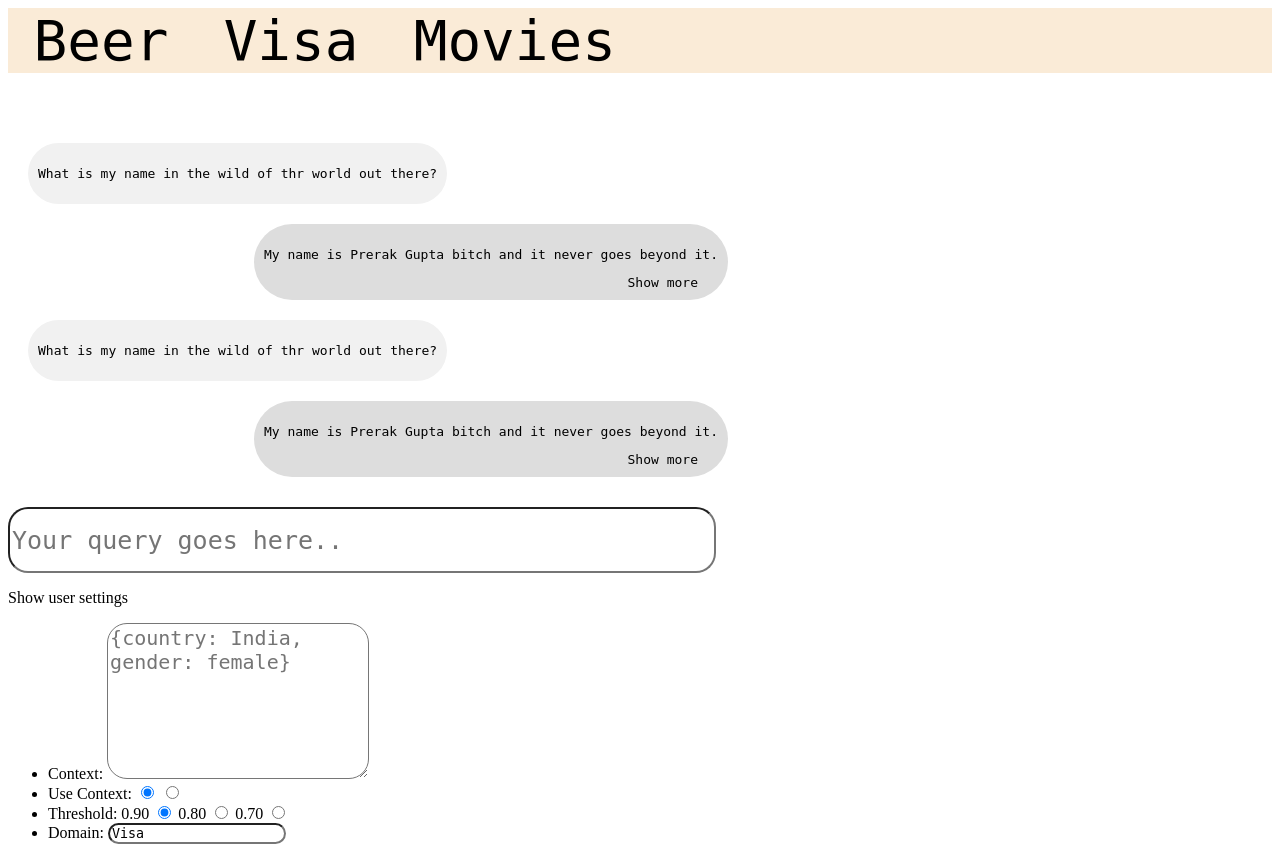
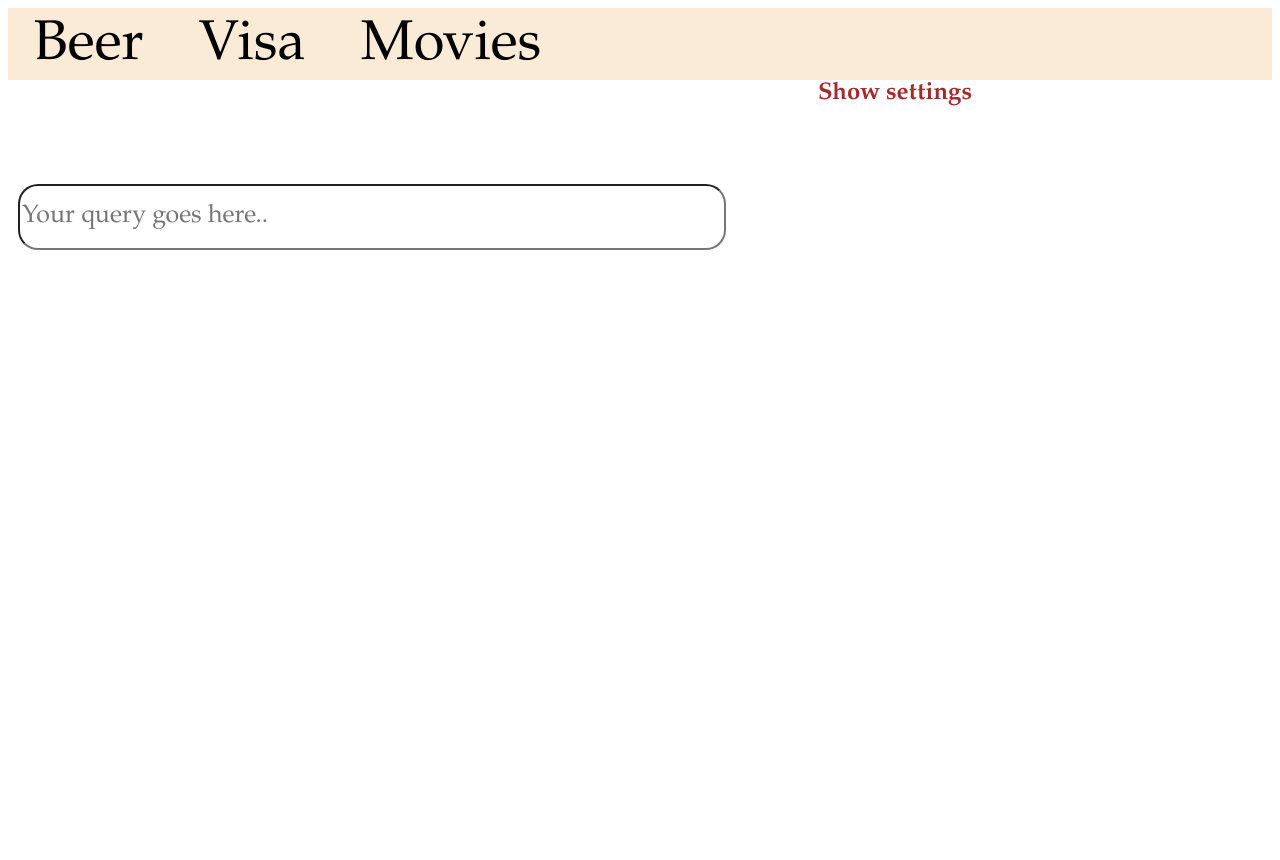
Before and after one commit to prerakgupta/soochna, a Flask app: page /chat in a window 1280 px wide. After the commit the page ends 250 px from the top, so only its background shows below. Run offline with Flask 2, Linux system fonts and the light colour scheme.

Commit message:
more work done

```diff
--- a/server.py
+++ b/server.py
@@ -13,12 +13,13 @@ def chat():
   return render_template('index.html', domains=domains)
 
 
-@app.route('/response')
+@app.route('/response', methods=["POST"])
 def query_response():
   print(request.form)
   return({
-    "name": "Prerak",
-    "class": "WS"
+    "data": "Finally it works",
+    "modal_id": 12,
+    "success": True
     })
 
 if __name__ == "__main__":
--- a/static/css/app.css
+++ b/static/css/app.css
@@ -13,11 +13,18 @@ li.nav_bar {
 a{
   text-decoration: none;
   color: black;
-  /*padding: 2vw;*/
-  font-family: monospace;
+  font-family: 'Garamond', 'Georgia', serif;
 }
-a:hover{
+
+.nav_bar a:hover, .show_more a:hover{
   background-color: #C6E9FF;
+}
+
+a.setting_links {
+  font-family: 'Garamond', 'Georgia', serif;
+  font-size: 24px;
+  color: brown;
+  font-weight: bold;
 }
 
 nav{
@@ -25,7 +32,7 @@ nav{
 }
 
 input {
-  font-family: monospace;
+  font-family: 'Garamond', 'Georgia', serif;
   border-radius: 20px;
 }
 
@@ -33,30 +40,41 @@ input.chat_input{
   height: 60px;
   width: 700px;
   margin-top: 20px;
+  margin-left: 10px;
   font-size: 25px;
 }
 
 .context_input {
-  font-family: monospace;
+  font-family: 'Garamond', 'Georgia', serif;
   border-radius: 20px;
   height: 150px;
-  widows: 350px;
+  width: 350px;
   font-size: 20px;
+  margin-left: 25px;
+  text-align:center;
+  line-height: 40px;
 }
 
 .message {
-  font-family: monospace;
-  font-size: 13px;
+  font-family: 'Garamond', 'Georgia', serif;
+  font-size: 15px;
+}
+
+.bot_message .message {
+  padding-right: 30px;
+}
+
+.user_message .message {
+  padding-left: 30px;
 }
 
 .user_message {
   background-color: #f1f1f1;
   border-radius: 5px;
-  padding: 10px;
+  padding: 8px;
   margin: 10px 0;
-  float: left;
-  display: block;
-  border-radius: 40px;
+  border-radius: 30px;
+  text-align: left;
 }
 
 .user_message::after {
@@ -68,10 +86,10 @@ input.chat_input{
 .bot_message {
   border-color: #ccc;
   background-color: #ddd;
-  padding: 10px;
-  margin: 10px 0;
-  float: right;
+  padding: 8px;
+  margin: 0 0;
   border-radius: 40px;
+  text-align: right;
 }
 
 .bot_message::after {
@@ -81,10 +99,12 @@ input.chat_input{
 }
 
 .chat_area {
-  height: auto;
+  max-height: 400px;
   width: 700px;
   padding: 20px 20px;
   margin-top: 40px;
+  margin-left: 10px;
+  overflow-y:auto
 }
 
 .show_more {
@@ -92,5 +112,46 @@ input.chat_input{
   margin-right: 20px;
 }
 
-  /*padding: 10px;
-  margin: 10px 0;*/
+.settings {
+  margin-left: 60px;
+}
+
+.label_text {
+  font-family: 'Garamond', 'Georgia', serif;
+  font-size: 18px;
+}
+
+.error {
+  color: darkred;
+  font-family: 'Garamond', 'Georgia', serif;
+  font-size: 16px;
+  text-align: center;
+}
+
+.modal_class {
+  position: fixed;
+  text-align: center;
+  height: 50%;
+  width: 50%;
+  top: 18%;
+  left: 45%;
+  z-index: 11111;
+}
+
+.modal_content {
+  background-color: #fff;
+  box-shadow: 10px 10px 60px #555;
+  max-width: 550px;
+  min-height: 250px;
+  padding: 15px 5%;
+  margin-top: 10%;
+  margin-left: 25%
+}
+
+.popup_close_button {
+  position: relative;
+  top: -60px;
+  right: -25px;
+  font-size: 20px;
+  float: right;
+}
--- a/templates/index.html
+++ b/templates/index.html
@@ -3,7 +3,7 @@
 <head>
     <title>My Webpage</title>
     <script type="text/javascript" src="//code.jquery.com/jquery-3.5.1.min.js"></script>
-    <script type="text/javascript" src="{{ url_for('static', filename='js/app.js') }}"></script>
+    <script type="text/javascript" src="{{ url_for('static', filename='app.js') }}"></script>
     <link rel= "stylesheet" type= "text/css" href= "{{ url_for('static', filename='css/app.css') }}">
 </head>
 <body>
@@ -17,54 +17,145 @@
       </nav>
     </div>
 
-    <div>
+    <div id="error_div">
+    </div>
 
-      <div class="chat_area" >
-        <div class="user_message" >
-          <p class="message">What is my name in the wild of thr world out there?</p>
+    <div style="display: flex;">
+      <div>
+        <div class="chat_area" style="display: inline-grid;">
         </div>
-        <div class="bot_message" >
-          <p class="message">My name is Prerak Gupta bitch and it never goes beyond it.</p>
-          <span class="show_more message"><a href="#">Show more</a></span>
-        </div>
-        <div class="user_message" >
-          <p class="message">What is my name in the wild of thr world out there?</p>
-        </div>
-        <div class="bot_message" >
-          <p class="message">My name is Prerak Gupta bitch and it never goes beyond it.</p>
-          <span class="show_more message"><a href="#">Show more</a></span>
+        <div>
+          <input type="input" id="input_query" class="chat_input" onkeypress="onQueryChange();" placeholder="Your query goes here.."></input>
         </div>
       </div>
-      <div class="input_query">
-        <input type="input" class="chat_input" placeholder="Your query goes here.."></input>
-      </div>
 
-      <div>
-        <p> Show user settings</p>
-        <form id="query_settings" action="#" method="post">
-          <ul>
-              <li>
-                <label for="context">Context:</label>
-                <textarea class="context_input" placeholder="{country: India, gender: female}"></textarea>
-              </li>
-              <li>
-                <label for="use_context">Use Context:</label>
-                <input type="radio" id="123" name="use_context" value="true" checked>
-                <input type="radio" id="123" name="use_context" value="flase">
-              </li>
-              <li>
-                <label for="threshold">Threshold:</label>
-                0.90 <input type="radio" name="thresh" value="0.90" checked>
-                0.80 <input type="radio" name="thresh" value="0.80">
-                0.70 <input type="radio" name="thresh" value="0.70">
-              </li>
-              <li>
-                <label for="context">Domain: </label>
-                <input type="text" value="Visa" class="field left" readonly>
-              </li>
-            </ul>
+      <div class="settings">
+        <div style="display: flex">
+          <a href="#" class="setting_links" id="show_settings"> Show settings</a>
+          <a href="#" class="setting_links" id="hide_settings" style="display: none; float: right"> Hide settings</a>
+        </div>
+        <form id="all_settings" action="#" style="display: none">
+            <div style="display: flex; align-items: center; margin-top: 20px">
+              <label class="label_text" for="context">Context:</label>
+              <textarea class="context_input" name="context" placeholder="{country: India, gender: female}"></textarea>
+            </div>
+            <div style="margin-top: 20px">
+              <label class="label_text" for="use_context">Use Context:</label>
+              <input type="radio" id="1" name="use_context" value=1 checked> T
+              <input type="radio" id="2" name="use_context" value=0 > F
+            </div>
+            <div style="margin-top: 20px">
+              <label class="label_text" for="threshold">Threshold:</label>
+              <input type="radio" name="thresh" value="0.90" checked>0.90
+              <input type="radio" name="thresh" value="0.80">0.80
+              <input type="radio" name="thresh" value="0.70">0.70
+            </div>
+            <div style="margin-top: 20px">
+              <label class="label_text" for="domain">Domain: </label>
+              <input type="text" name="domain" value="Visa" style="border-radius: 0px" class="label_text" readonly>
+            </div>
         </form>
       </div>
     </div>
+
+    <div id="more_info">
+    </div>
+
+    <script type="text/javascript">
+      function getFormData(){
+        var form = $("#all_settings")
+        var unindexed_array = form.serializeArray();
+        var indexed_array = {};
+
+        $.map(unindexed_array, function(n, i){
+            indexed_array[n['name']] = n['value'];
+        });
+
+        indexed_array['query'] = $("#input_query")[0].value;
+        return indexed_array;
+      }
+
+      function getResponse(){
+        var formData = getFormData();
+        return "This is the answer";
+      }
+
+      function addUserQueryToDiv(query){
+        $(".chat_area").append("<div class='user_message'><p class='message'>"+query+"</p></div>");
+      }
+
+      function addBotResponseToDiv(resp){
+        $(".chat_area").append("<div class='bot_message'><p class='message'>"+resp+"</p><span class='show_more message'><a href='#'>Show more</a></span></div>");
+      }
+
+      function showError(error_message){
+        $("#error_div").append("<p class='error'>"+error_message+"</p>")
+        $("#error_div").show()
+        setTimeout(function(){
+          $("#error_div").hide()
+          $("#error_div").html('')
+        }, 3000)
+      }
+
+      function onQueryChange(event){
+        var key = window.event.keyCode;
+        if (key === 13) {
+          var user_query = $("#input_query")[0].value;
+          if (user_query.length > 5){
+            $("#input_query")[0].value = '';
+            addUserQueryToDiv(user_query);
+
+
+            $.ajax({
+              type: "POST",
+              url: "http://localhost:5000/response",
+              data: getFormData(),
+              success: function(response){
+                if(response.success && response.data){
+                    addMoreInfoPopup(response.modal_id);
+                    addBotResponseToDiv(response.data);
+                }
+                else{
+                  showError(response.message);
+                }
+              }
+            });
+          }
+          else{
+            showError("The query is too small to process.");
+          }
+        }
+      }
+
+
+      function addMoreInfoPopup(modal_id){
+        popupWindowHTML = "<div class='modal_class' id="+modal_id+">"
+        popupWindowHTML += "<div class='modal_content'>"
+        popupWindowHTML += "<p style='font-weight: 500; color: #a52a2a;'>Please select the appropriate skill</p>"
+        popupWindowHTML += "<div class='popup_close_button' onclick='closePopup()'>X</div></div></div>"
+        $("#more_info")[0].innerHTML += popupWindowHTML;
+      }
+
+      function closePopup(){
+        $(".modal_class").hide();
+      }
+
+      $("#show_settings").on('click', function(){
+        $("#show_settings").hide();
+        $("#all_settings").show();
+        $("#hide_settings").show();
+      });
+
+      $("#hide_settings").on('click', function(){
+        $("#hide_settings").hide();
+        $("#all_settings").hide();
+        $("#show_settings").show();
+      });
+
+      $(".popup_close_button").on('click', function(event){
+
+      })
+
+    </script>
 </body>
 </html>
```
